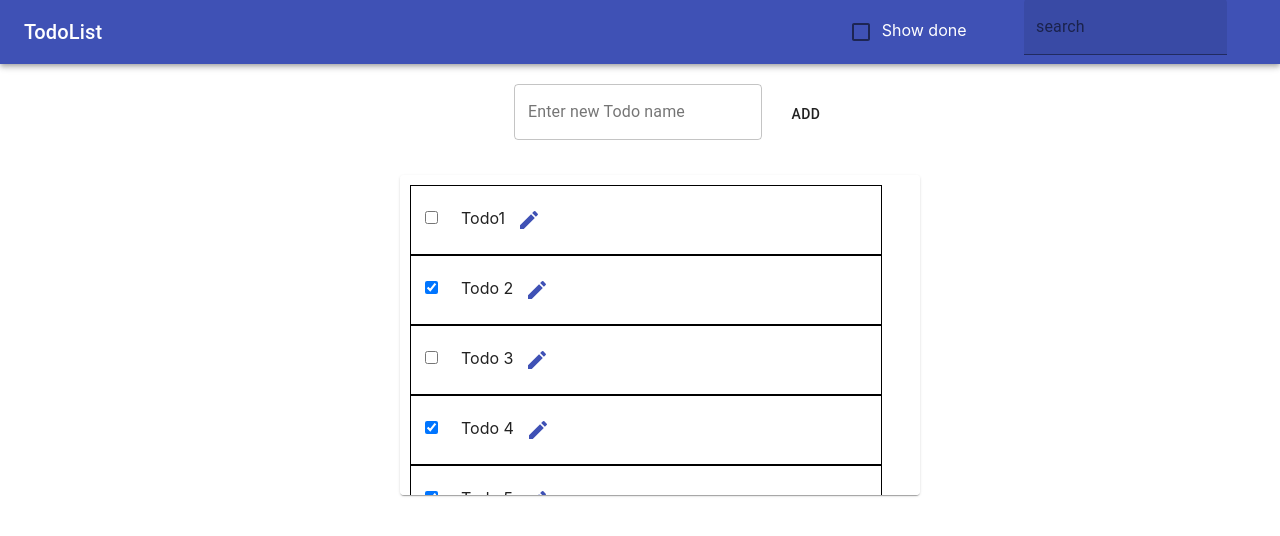
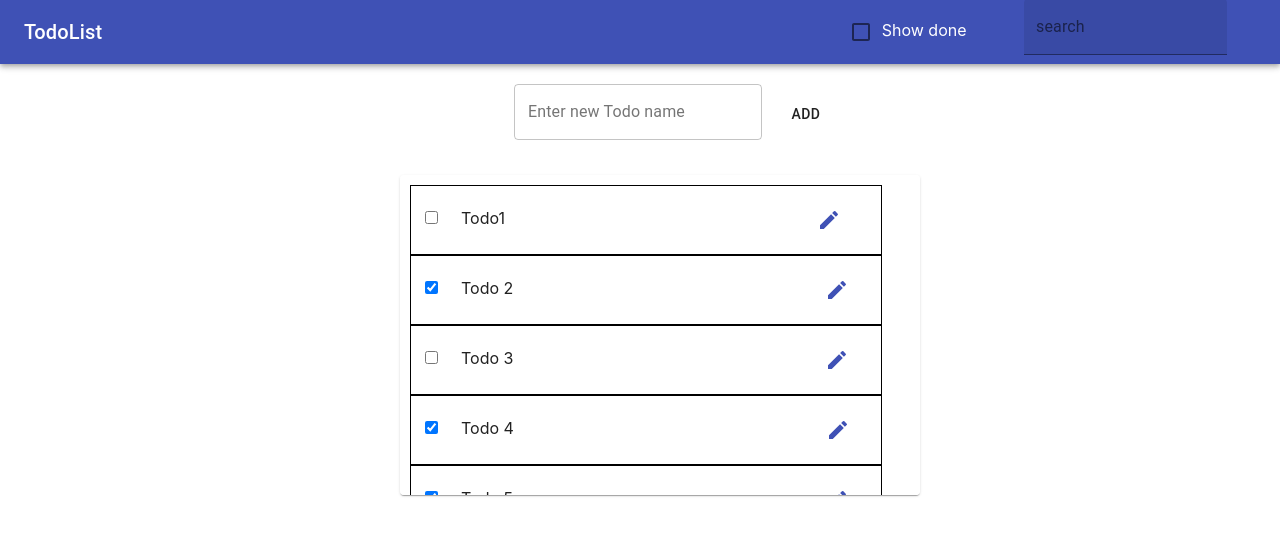
Before and after one commit to ilyajav/TodoTask, a React (Create React App) app: page /todos in a window 1280 px wide. Shown: the top 536 px of the page. Built offline with nearby package versions, Linux system fonts and the light colour scheme.

Commit message:
markup fix

```diff
--- a/src/pages/TodosPage/Todo/Todo.tsx
+++ b/src/pages/TodosPage/Todo/Todo.tsx
@@ -3,7 +3,6 @@ import React, {FC} from 'react';
 import {IconButton} from '@material-ui/core';
 import CreateIcon from '@material-ui/icons/Create';
 import style from './Todo.module.css';
-import {AddItemForm} from '../../../utils/AddItemForm';
 
 type TodoPropsType = {
     onChangeTodoStatus: (e: React.MouseEvent<HTMLInputElement>) => void;
@@ -22,8 +21,8 @@ export const Todo: FC<TodoPropsType> = (
     <div>
         <input type="checkbox" checked={isDone} onClick={onChangeTodoStatus} />
         <span className={style.item}>{todoTitle}</span>
-        <IconButton color="primary" className={style.icon}>
-            <CreateIcon />
+        <IconButton color="primary">
+            <CreateIcon className={style.icon} />
         </IconButton>
     </div>
 );
```
